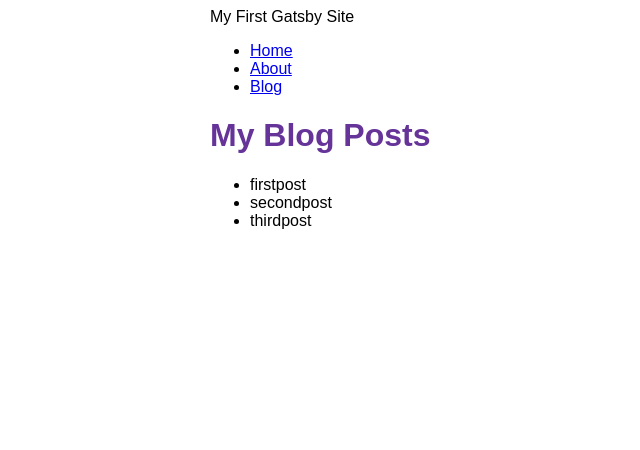
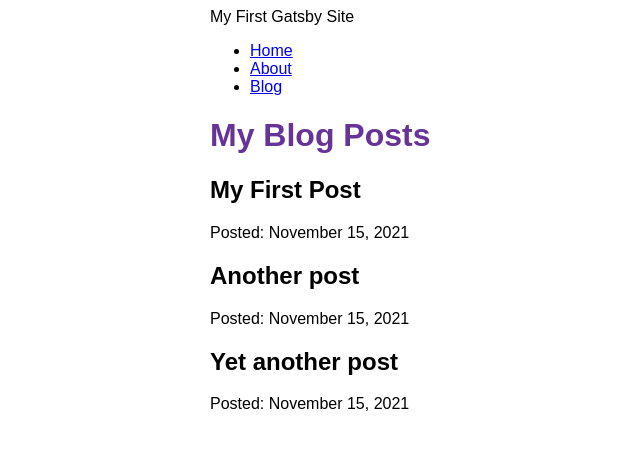
Before and after one commit to chelmo/my-first-gatsby-site, a Gatsby site: page /blog in a window 1280 px wide. Shown: the whole page, without its empty margins (180-820 px from the left). Built offline with nearby package versions, Linux system fonts and the light colour scheme; Gatsby itself is replaced by a stand-in of ours.

Commit message:
added MDX support

```diff
--- a/gatsby-config.js
+++ b/gatsby-config.js
@@ -13,7 +13,7 @@ module.exports = {
               path: `${__dirname}/src/blog`,
             }
           },
-
+          "gatsby-plugin-mdx",
   ],
 
 }
--- a/package.json
+++ b/package.json
@@ -15,8 +15,11 @@
     "clean": "gatsby clean"
   },
   "dependencies": {
+    "@mdx-js/mdx": "^1.6.22",
+    "@mdx-js/react": "^1.6.22",
     "gatsby": "^4.1.3",
     "gatsby-plugin-image": "^2.1.2",
+    "gatsby-plugin-mdx": "^3.1.3",
     "gatsby-plugin-sharp": "^4.1.3",
     "gatsby-source-filesystem": "^4.1.2",
     "gatsby-transformer-sharp": "^4.1.0",
--- a/src/blog/firstpost.mdx
+++ b/src/blog/firstpost.mdx
@@ -0,0 +1,12 @@
+---
+title: "My First Post"
+date: "2021-11-15"
+---
+
+This is my first blog post about *Mr.B*.
+
+He enjoys:
+
+* Sleeping
+* Eating
+* Yelling
--- a/src/blog/secondpost.mdx
+++ b/src/blog/secondpost.mdx
@@ -0,0 +1,6 @@
+---
+title: "Another post"
+date: "2021-11-15"
+---
+
+Here's another post.
--- a/src/blog/thirdpost.mdx
+++ b/src/blog/thirdpost.mdx
@@ -0,0 +1,6 @@
+---
+title: "Yet another post"
+date: "2021-11-15"
+---
+
+Here's a third post.
--- a/src/pages/blog.js
+++ b/src/pages/blog.js
@@ -4,23 +4,27 @@ import Layout from '../components/layout'
 const BlogPage = ({ data }) => {
     return (
       <Layout pageTitle="My Blog Posts">
-      <ul>
         {
-          data.allFile.nodes.map(node => (
-              <li key={node.name}>
-                  {node.name}
-                  </li>
+          data.allMdx.nodes.map((node) => (
+            <article key={node.id}>
+              <h2>{node.frontmatter.title}</h2>
+              <p>Posted: {node.frontmatter.date}</p>
+            </article>
           ))
         }
-      </ul>
       </Layout>
     )
   }
   export const query = graphql`
     query {
-    allFile {
+      allMdx(sort: {fields: frontmatter___date, order: DESC}) {
         nodes {
-        name
+          frontmatter {
+            title
+            date(formatString: "MMMM DD, YYYY")
+          }
+          id
+          body
         }
       }
     }
```
Also changed, not shown: 1 other file. Lines whose indentation alone changed are shown as unchanged.
